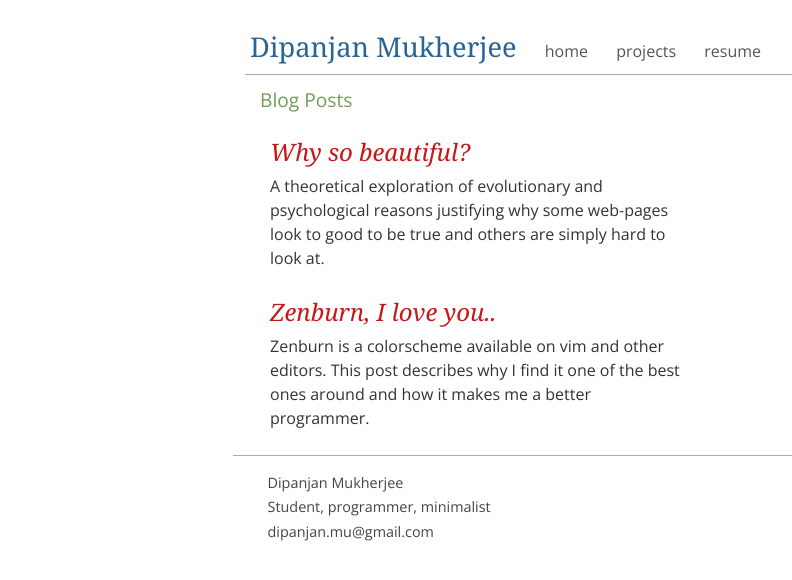
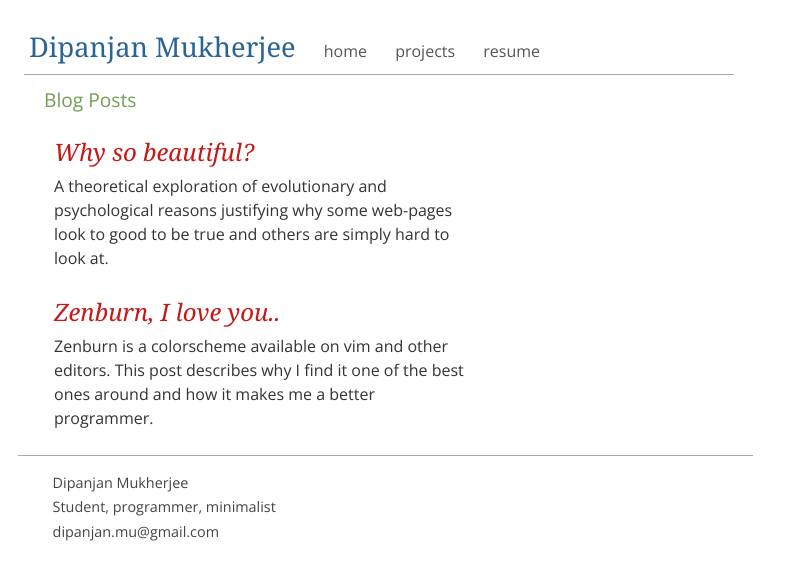
Before and after one commit to dmukhg/dmukhg.github.com, a Jekyll site: the page built from index.html, in a window 1280 px wide. Shown: the top 580 px of the page, without its empty margins (40-832 px from the left). Built offline with Jekyll 4.4.1, drawn with Linux system fonts in a browser that asks for light colours; Markdown is read by kramdown in place of the engine named in the settings.

Commit message:
left-align pages and not center them
Signed-off-by: Dipanjan Mukherjee <dipanjan.mu@gmail.com>

```diff
--- a/css/base.css
+++ b/css/base.css
@@ -17,7 +17,7 @@ strong {
 }
 
 div.page {
-  margin-left: auto;
+  margin-left: 4em;
   margin-right: auto;
   width: 700px;
 }
```
